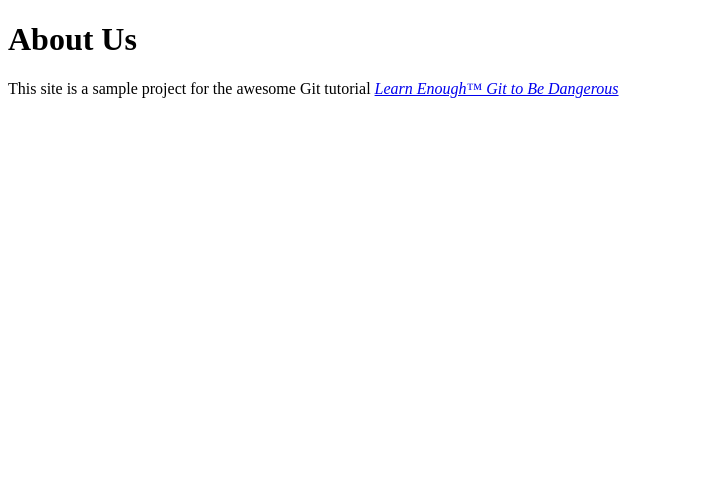
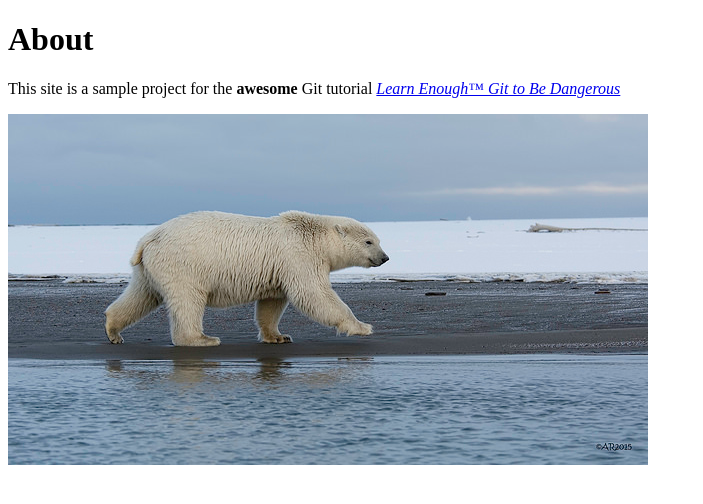
Before and after one commit to Hakxel/website, a plain HTML site: page about.html in a window 1280 px wide. Shown: the whole page, without its empty margins (0-703 px from the left). Drawn offline with Linux system fonts and the light colour scheme.

Commit message:
Change alt description

```diff
--- a/about.html
+++ b/about.html
@@ -4,8 +4,8 @@
   <title>About us</title>
 </head>
 <body>
-  <h1>About Us</h1>
-  <p>This site is a sample project for the awesome Git tutorial <em><a href="http://learnenough.com/git-tutorial">Learn Enough™ Git to Be Dangerous</a></em></p>
-
+  <h1>About</h1>
+  <p>This site is a sample project for the <strong>awesome</strong> Git tutorial <em><a href="http://learnenough.com/git-tutorial">Learn Enough™ Git to Be Dangerous</a></em></p>
+  <img src="images/polar_bear.jpg" alt="A polar bear">
 </body>
 </html>
```
